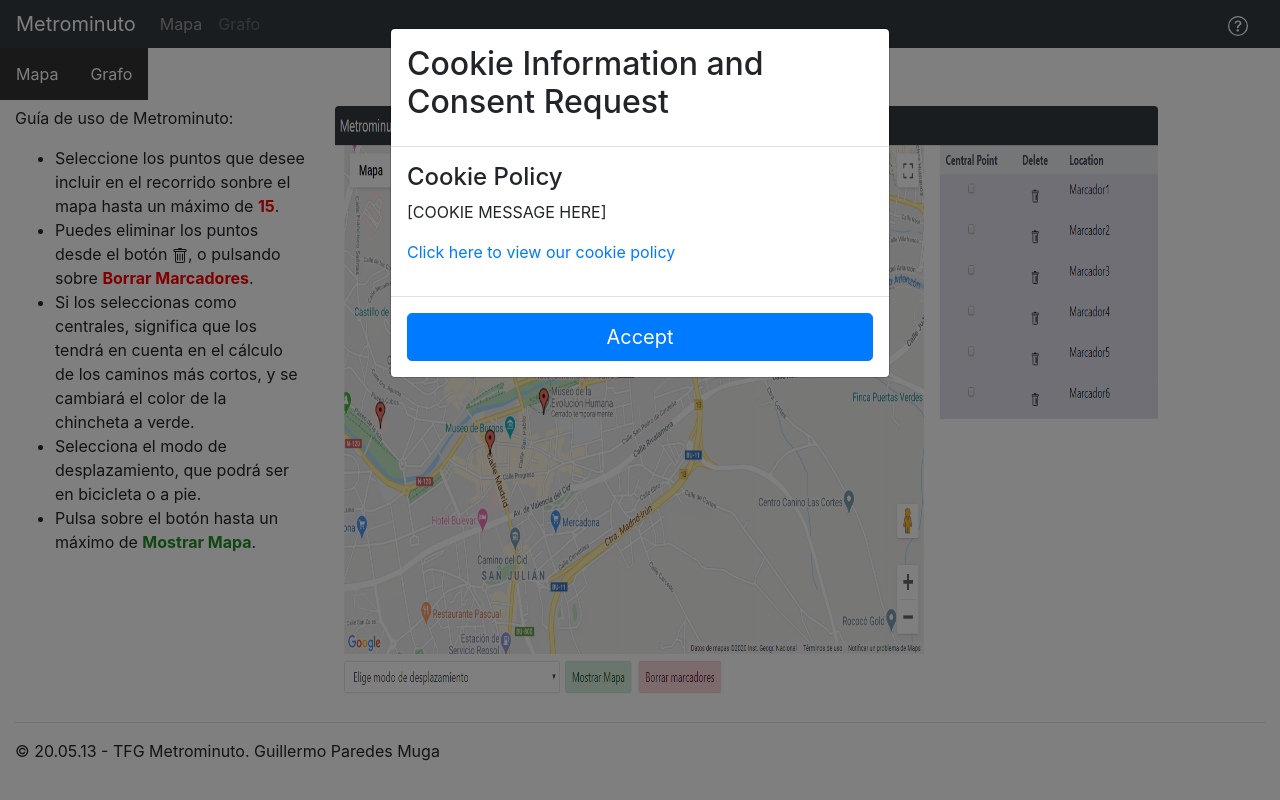
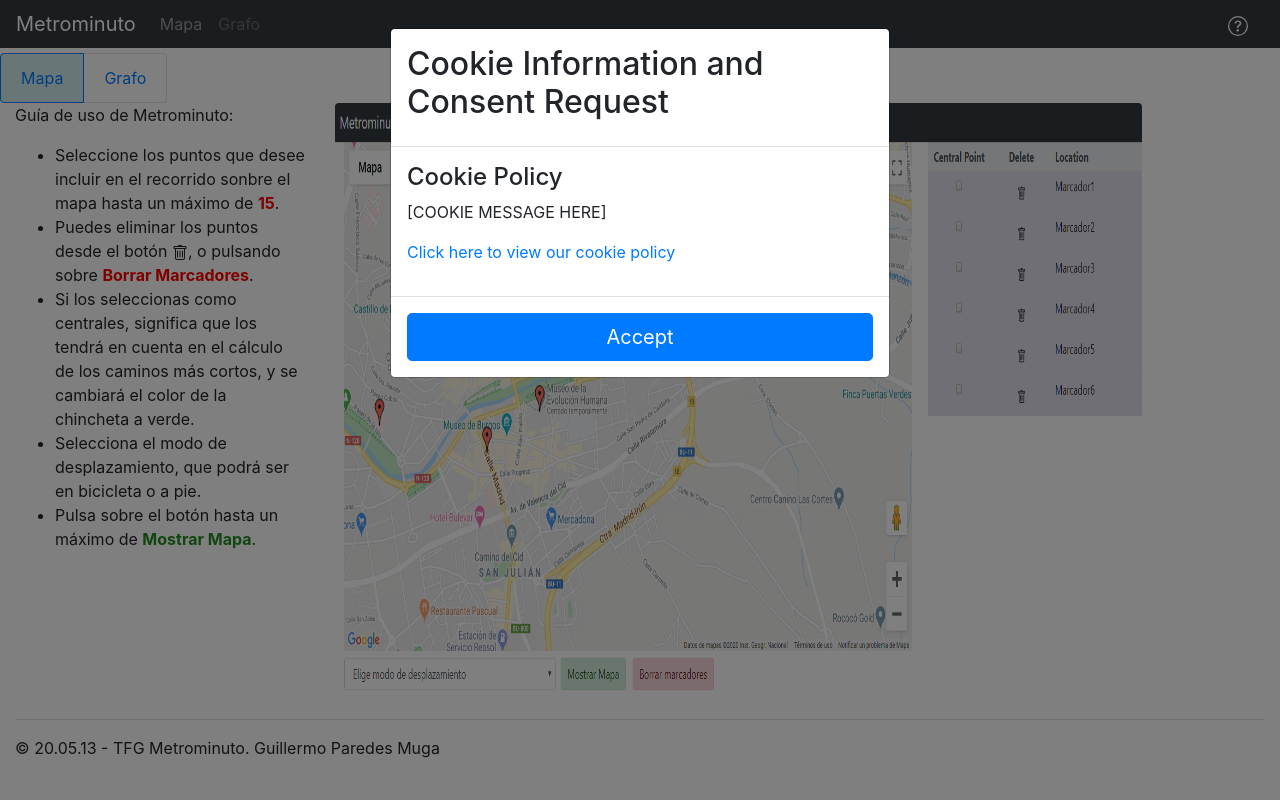
Before and after one commit to gpm0009/TFG_MetrominutoWeb, a Flask app: template Metrominuto/metrominuto_app/templates/ayuda.html in a window 1280 px wide. Run offline with Flask 2, Linux system fonts and the light colour scheme; the template is opened without the code that fills it, so the values that code supplies are empty; some libraries are stand-ins or nearby versions.

Commit message:
Arreglos antes de de publicar la release v0.1
Cambios en ficheros css, templates y arreglo código.

```diff
--- a/Metrominuto/metrominuto_app/calculateRoute.py
+++ b/Metrominuto/metrominuto_app/calculateRoute.py
@@ -20,8 +20,11 @@
     x = matrix_distance['origin_addresses'].__len__()
     y = matrix_distance['destination_addresses'].__len__()
     distances = np.zeros((x, y))
+    durations = [['' for j in range(x)] for i in range(y)]
     for i in range(0, x):
         for j in range(0, y):
             distances[i, j] = matrix_distance['rows'][i]['elements'][j]['distance']['value']
+            durations[i][j] = matrix_distance['rows'][i]['elements'][j]['duration']['text']
     globals.global_matrix = distances
+    globals.global_durations = durations
     return distances
--- a/Metrominuto/metrominuto_app/graphs.py
+++ b/Metrominuto/metrominuto_app/graphs.py
@@ -252,7 +252,7 @@
             if edge_duration is not None:
                 time = edge_duration['duration']
             else:
-                time = ''
+                time = globals.global_durations[node_x][node_y]
             check_graph.add_edge(str(node_x), str(node_y), weight=dist, duration=time)
             # draw_graph(check_graph)
             connected_components_list = sorted(nx.connected_components(check_graph), key=len, reverse=True)
--- a/Metrominuto/metrominuto_app/static/css/ayuda.css
+++ b/Metrominuto/metrominuto_app/static/css/ayuda.css
@@ -1,28 +1,6 @@
-#menu_horizontal ul {
-    list-style-type: none;
-    display: inline-block;
-    margin: 0;
-    padding: 0;
-    overflow: hidden;
-    background-color: #333;
-}
-
-#menu_horizontal li {
-    float: left;
-}
-
-#menu_horizontal li a {
-    display: inline-block;
-    color: white;
-    text-align: center;
-    padding: 14px 16px;
-    text-decoration: none;
-}
-
-#menu_horizontal li a:hover {
-    /*background-color: #111;*/
-}
 
 #menu_horizontal .active {
-    background-color: red;
+    /*background-color: black;*/
+    text-underline: #1e7e34;
+    background-color: #d1ecf1;
 }
--- a/Metrominuto/metrominuto_app/static/js/ayuda.js
+++ b/Metrominuto/metrominuto_app/static/js/ayuda.js
@@ -3,6 +3,8 @@
     mapa.style.display = 'block';
     var grafo = document.getElementById('ayuda_grafo');
     grafo.style.display = 'none';
+    var active = document.getElementById('map-button');
+
 }
 
 function muestra_oculta_grafo(){
@@ -11,3 +13,10 @@
     var grafo = document.getElementById('ayuda_grafo');
     grafo.style.display = 'block' ;
 }
+
+$(function(){
+  $('body').on('click', '.list-group-item', function(){
+    $('.list-group-item').removeClass('active');
+    $(this).closest('.list-group-item').addClass('active');
+  });
+});
--- a/Metrominuto/metrominuto_app/static/marcadores.json
+++ b/Metrominuto/metrominuto_app/static/marcadores.json
@@ -1 +1 @@
-[{"position": {"lng": -3.707284927368164, "lat": 42.34278107959976}}, {"position": {"lng": -3.7052249908447266, "lat": 42.33894284868896}}, {"position": {"lng": -3.7105679512023926, "lat": 42.33892698774455}}, {"position": {"lng": -3.6971354484558105, "lat": 42.34121092254631}}, {"position": {"lng": -3.7017059326171875, "lat": 42.34330445657061}}, {"position": {"lng": -3.6946845, "lat": 42.3423832}}, {"position": {"lng": -3.6972856521606445, "lat": 42.33943453598088}}, {"position": {"lng": -3.7016725283442, "lat": 42.33785877231841}}, {"position": {"lng": -3.6972093325434185, "lat": 42.34396504391251}}]
+[{"id": 0,"position": {"lng": -3.707284927368164, "lat": 42.34278107959976}}, {"id": 1,"position": {"lng": -3.7052249908447266, "lat": 42.33894284868896}}, {"id": 2,"position": {"lng": -3.7105679512023926, "lat": 42.33892698774455}}, {"id": 3,"position": {"lng": -3.6971354484558105, "lat": 42.34121092254631}}, {"id": 4,"position": {"lng": -3.7017059326171875, "lat": 42.34330445657061}}, {"id": 5,"position": {"lng": -3.6946845, "lat": 42.3423832}}, {"id": 6,"position": {"lng": -3.6972856521606445, "lat": 42.33943453598088}}, {"id": 7,"position": {"lng": -3.7016725283442, "lat": 42.33785877231841}}]
--- a/Metrominuto/metrominuto_app/templates/ayuda.html
+++ b/Metrominuto/metrominuto_app/templates/ayuda.html
@@ -4,12 +4,12 @@
     <link rel="stylesheet" type="text/css"
           href="{{ url_for('static', filename='css/ayuda.css') }}">
 
-    <div class="row">
-        <div id='menu_horizontal'>
-            <ul>
-                <li><a href='#' onclick="muestra_oculta_mapa()">Mapa</a></li>
-                <li><a href='#' onclick="muestra_oculta_grafo()">Grafo</a></li>
-            </ul>
+    <div class="row" style="padding-top: 5px">
+        <div id="menu_horizontal">
+        <ul class="list-group list-group-horizontal">
+            <li class="list-group-item active"><a id="map-button" href='#' onclick="muestra_oculta_mapa()">Mapa</a></li>
+            <li class="list-group-item"><a id="graph-button" href='#' onclick="muestra_oculta_grafo()">Grafo</a></li>
+        </ul>
         </div>
     </div>
     <div id="ayuda_mapa" class="row">
@@ -29,7 +29,7 @@
         </div>
         <div class="col-lg-8">
             <div>
-                <img src="{{ url_for('static', filename='img/ayuda_mapa.png') }}" class="rounded align-content-center" alt="..." style="width:100%;height: 600px;">
+                <img src="{{ url_for('static', filename='img/ayuda_mapa.png') }}" class="rounded align-content-center" alt="ayuda-mapa" style="width:98%;height: 600px;">
             </div>
         </div>
 
@@ -41,5 +41,4 @@
 {% block scripts %}
     {{ super() }}
     <script src="{{ url_for('static', filename='js/ayuda.js') }}"></script>
-
 {% endblock %}
--- a/Metrominuto/metrominuto_app/templates/map_template.html
+++ b/Metrominuto/metrominuto_app/templates/map_template.html
@@ -80,12 +80,10 @@
                         {% endfor %}
                     </select>
                 </div>
-                <div class="form-group col-lg-1 col-md-12 col-sm-12">
-    {#                {{ form.submit(class="btn btn-outline-success") }}#}
+                <div class="form-group col-md-2 col-sm-12">
                     {{ form.submit(class="btn alert-success") }}
                 </div>
                 <div class="form-group col-md-2 col-sm-12">
-    {#                <input type='button' class="btn btn-outline-danger" value='Borrar marcadores' id='removeButton'>#}
                     <input type='button' class="btn alert-danger" value='Borrar marcadores' id='removeButton'>
                 </div>
 
@@ -310,5 +308,6 @@
                 }
             });
         }) //Close Document.ready
+
     </script>
 {% endblock %}
```
Also changed, not shown: Metrominuto/metrominuto_app/static/css/map_template.css (+12 -9 lines), Metrominuto/metrominuto_app/svgfunctions.py (+9 -8 lines), Metrominuto/metrominuto_app/static/img/graph.svg (deleted), Metrominuto/metrominuto_app/static/js/map.js (added), Metrominuto/metrominuto_app/templates/grafo_svg.svg. Lines whose indentation alone changed are shown as unchanged.
